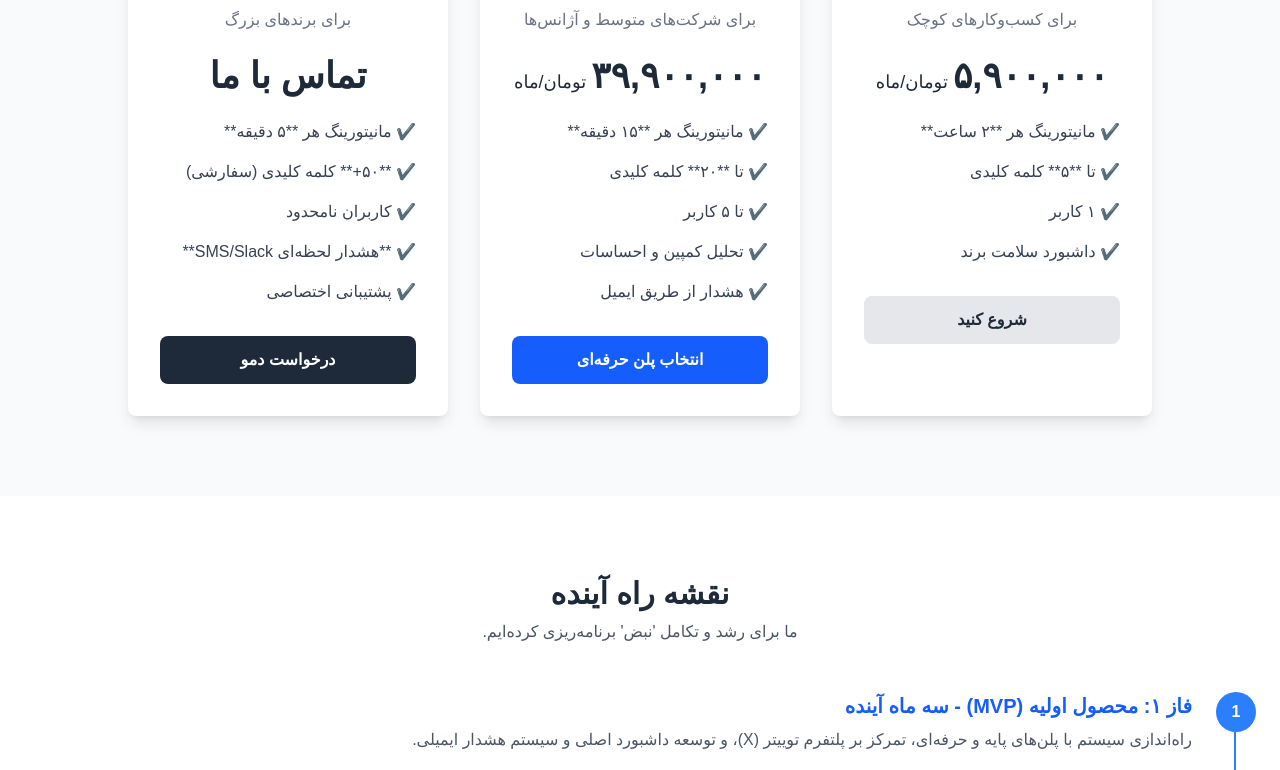
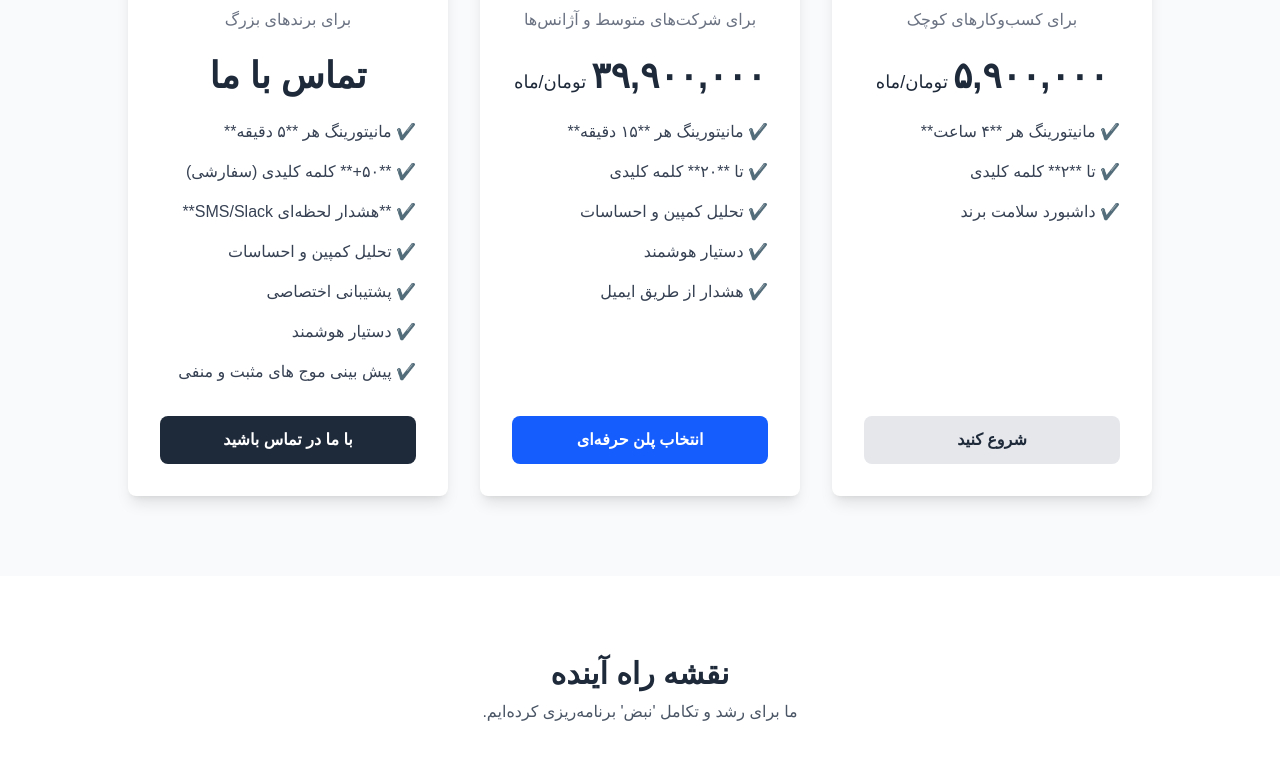
Before and after one commit to aryan-salemababdi/Pulse-Next, a Next.js app: page / in a window 1280 px wide. Shown: the part 1904-2674 px from the top of the page. Built offline with nearby package versions, Linux system fonts and the light colour scheme.

Commit message:
some change

```diff
--- a/src/app/data/pricing.ts
+++ b/src/app/data/pricing.ts
@@ -6,9 +6,8 @@ export const PRICING_PLANS: Plan[] = [
     description: 'برای کسب‌وکارهای کوچک',
     price: '۵,۹۰۰,۰۰۰',
     features: [
-      '✔️ مانیتورینگ هر **۲ ساعت**',
-      '✔️ تا **۵** کلمه کلیدی',
-      '✔️ ۱ کاربر',
+      '✔️ مانیتورینگ هر **۴ ساعت**',
+      '✔️ تا **۲** کلمه کلیدی',
       '✔️ داشبورد سلامت برند',
     ],
     buttonText: 'شروع کنید',
@@ -21,8 +20,8 @@ export const PRICING_PLANS: Plan[] = [
     features: [
       '✔️ مانیتورینگ هر **۱۵ دقیقه**',
       '✔️ تا **۲۰** کلمه کلیدی',
-      '✔️ تا ۵ کاربر',
       '✔️ تحلیل کمپین و احساسات',
+      '✔️ دستیار هوشمند',
       '✔️ هشدار از طریق ایمیل',
     ],
     isRecommended: true,
@@ -36,11 +35,13 @@ export const PRICING_PLANS: Plan[] = [
     features: [
       '✔️ مانیتورینگ هر **۵ دقیقه**',
       '✔️ **۵۰+** کلمه کلیدی (سفارشی)',
-      '✔️ کاربران نامحدود',
       '✔️ **هشدار لحظه‌ای SMS/Slack**',
+      '✔️ تحلیل کمپین و احساسات',
       '✔️ پشتیبانی اختصاصی',
+      '✔️ دستیار هوشمند',
+      '✔️ پیش بینی موج های مثبت و منفی',
     ],
-    buttonText: 'درخواست دمو',
+    buttonText: 'با ما در تماس باشید',
     tier: 'enterprise',
   },
 ];
--- a/src/app/data/roadmap.ts
+++ b/src/app/data/roadmap.ts
@@ -5,7 +5,7 @@ export const ROADMAP_DATA: RoadmapPhase[] = [
     phase: 1,
     title: 'فاز ۱: محصول اولیه (MVP) - سه ماه آینده',
     description:
-      'راه‌اندازی سیستم با پلن‌های پایه و حرفه‌ای، تمرکز بر پلتفرم توییتر (X)، و توسعه داشبورد اصلی و سیستم هشدار ایمیلی.',
+      'راه‌اندازی سیستم با پلن‌های پایه و حرفه‌ای، تمرکز بر پلتفرم توییتر (X)، و توسعه داشبورد اصلی و سیستم هشدار ایمیلی و SMS/Slack و پیش بینی موج ها.',
   },
   {
     phase: 2,
--- a/src/components/molecule/PricingCard/PricingCard.tsx
+++ b/src/components/molecule/PricingCard/PricingCard.tsx
@@ -21,13 +21,14 @@ const PricingCard: NextPage<PricingCardProps> = ({ plan }) => {
 
   return (
     <div
-      className={`plan-card bg-white p-8 rounded-lg shadow-lg border-t-4 relative ${tierClasses[plan.tier]}`}
+      className={`plan-card bg-white p-8 rounded-lg shadow-lg border-t-4 relative flex flex-col ${tierClasses[plan.tier]}`}
     >
       {plan.isRecommended && (
         <span className="absolute top-0 right-1/2 transform -translate-x-1/2 -translate-y-1/2 bg-blue-600 text-white text-xs font-bold px-3 py-1 rounded-full">
           پیشنهادی
         </span>
       )}
+      <div className="flex-1">
         <h3
           className={`text-2xl font-bold text-center ${plan.tier === 'pro' ? 'text-blue-600' : ''}`}
         >
@@ -45,6 +46,8 @@ const PricingCard: NextPage<PricingCardProps> = ({ plan }) => {
             <li key={index} dangerouslySetInnerHTML={{ __html: feature }} />
           ))}
         </ul>
+      </div>
+
       <Button
         className={`w-full mt-8 font-bold py-3 rounded-lg transition cursor-pointer ${buttonClasses[plan.tier]}`}
       >
```
Lines whose indentation alone changed are shown as unchanged.
